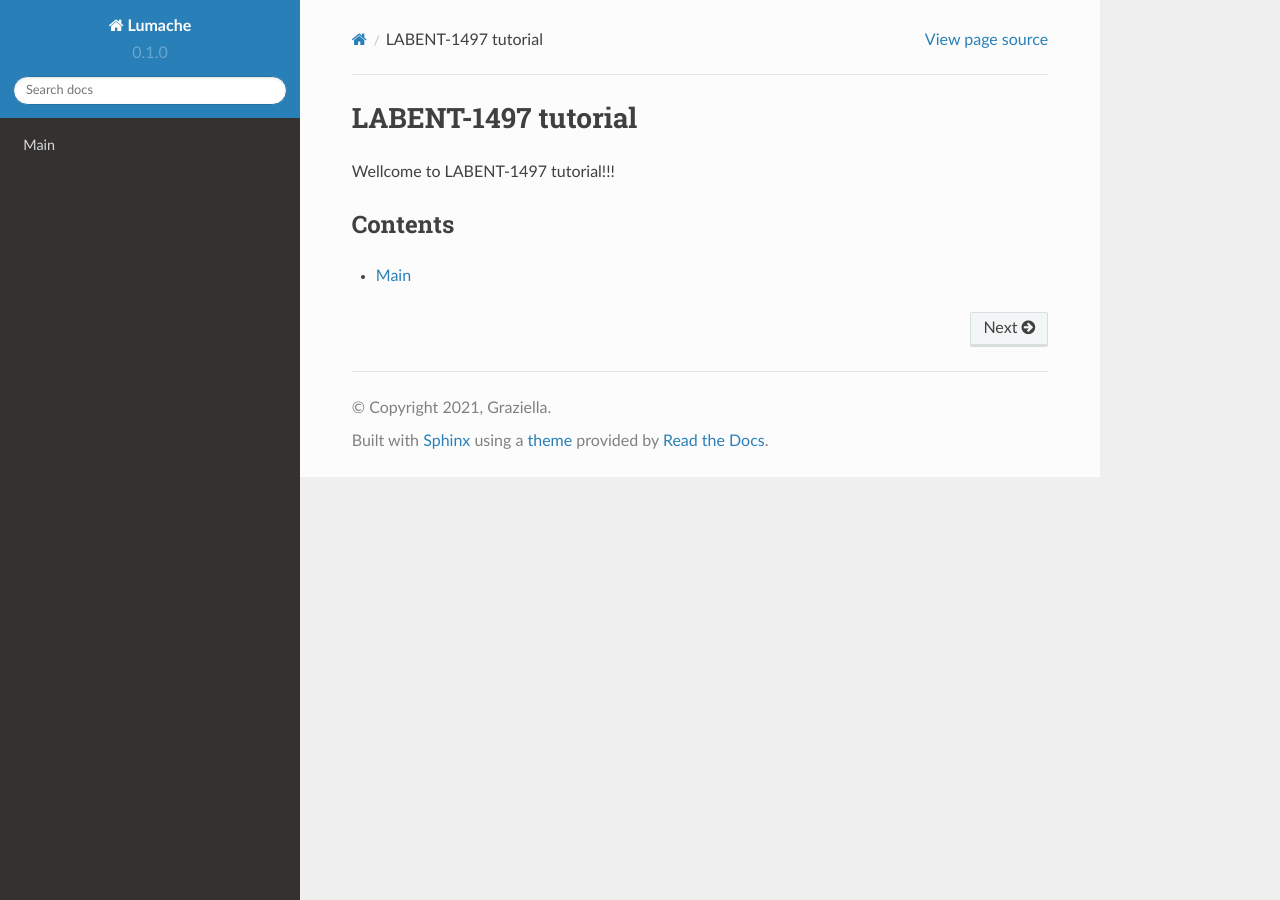
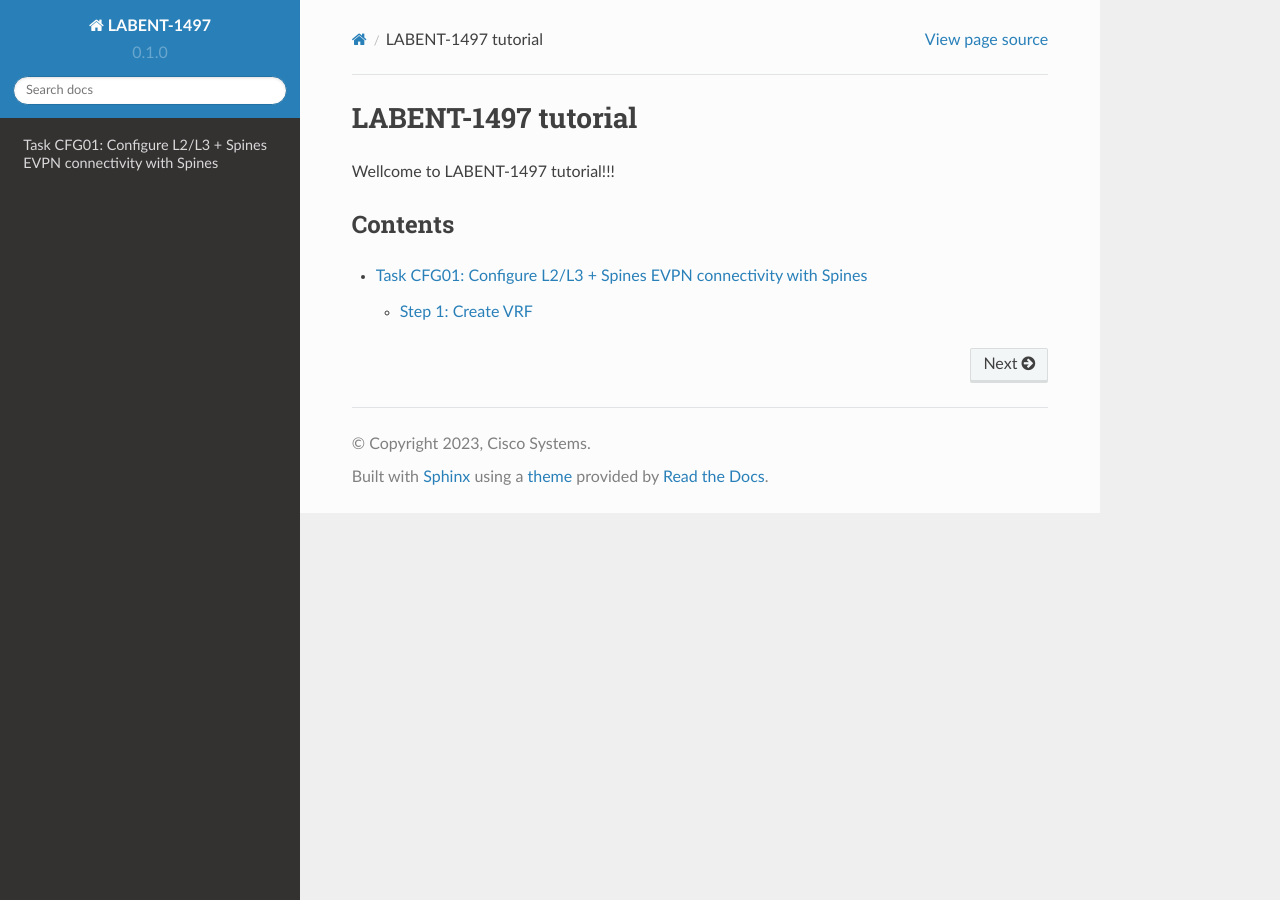
Before and after one commit to dvishchu/labent-1497, a Sphinx documentation site: the page built from docs/source/index.rst, in a window 1280 px wide. Built offline with Sphinx 7.4.7 and the Read the Docs theme 2.0.0, drawn with Linux system fonts in a browser that asks for light colours; pages that are not in the unit, such as notebooks, are missing from menus; some of the changed lines change nothing that is shown.

Commit message:
Initial CFG01 task commit

```diff
--- a/docs/source/conf.py
+++ b/docs/source/conf.py
@@ -2,9 +2,9 @@
 
 # -- Project information
 
-project = 'Lumache'
-copyright = '2021, Graziella'
-author = 'Graziella'
+project = 'LABENT-1497'
+copyright = '2023, Cisco Systems'
+author = 'Cisco Systems'
 
 release = '0.1'
 version = '0.1.0'
--- a/docs/source/index.rst
+++ b/docs/source/index.rst
@@ -9,4 +9,4 @@
 .. toctree::
 
    intro
-   main
+   task_01
--- a/docs/source/main.rst
+++ /dev/null
@@ -1,4 +0,0 @@
-Main
-====
-
-TBD
--- /dev/null
+++ b/docs/source/task_01.rst
@@ -0,0 +1,48 @@
+Task CFG01: Configure L2/L3 + Spines EVPN connectivity with Spines
+==================================================================
+
+In this task, we will be exploring the example of the Leafs+Spines topology with the addition of L3 VNI.
+
+An EVPN VXLAN Layer 3 overlay network allows host devices in different Layer 2 networks to send Layer 3 or routed traffic to each other. The network forwards the routed traffic using a Layer 3 virtual network instance (VNI) and an IP VRF.
+
+To get started, please select in ``lab manager`` option ``01`` to initialize lab devices.
+
+.. note::
+
+    At the beginning of the task the following protocols are pre-configured and running:
+        * IGP is UP
+        * BGP is up
+        * Multicast is configured
+        * L2VNI, EVI, VNI are configured and up
+
+
+Step 1: Create VRF
+******************
+
+First step to configure L3 VNI routing is to have VRF defined with RD (route distinguisher) and import/export RTs (route targets) correctly configured.
+
+.. note::
+
+    stitching is a new keyword added to the existing route-target configuration to specify the route targets to be used when doing EVPN related processing.
+
+    EVPN->VRF
+        EVPN routes that contain RT matching an import “stitching RT” specified in a VRF configuration are accepted by the router and imported into the corresponding BGP L3VPN VRF. The resulting L3VPN prefix retains the same route target.
+
+    VRF->EVPN
+        L3VPN routes that are imported into EVPN via “advertise l2vpn evpn” contain RTs specified by that VRF export “stitching RT”. Any original route targets are removed.
+
+    The existing RT configuration does not affect EVPN related processing, and you can have the same RT values for both base and VXLAN EVPN routes.
+
+VRF name is ``green``. RT ``1:1`` is to be used for base route target configuration and RT ``10:10`` for EVPN related processing.
+
+L1/L2/L3 nodes
+
+.. code-block:: console
+
+    conf t
+    vrf def green
+     rd 1:1
+     address-family ipv4 unicast
+      route-target both 1:1
+      route-target both 10:10 stitching
+      end
```
